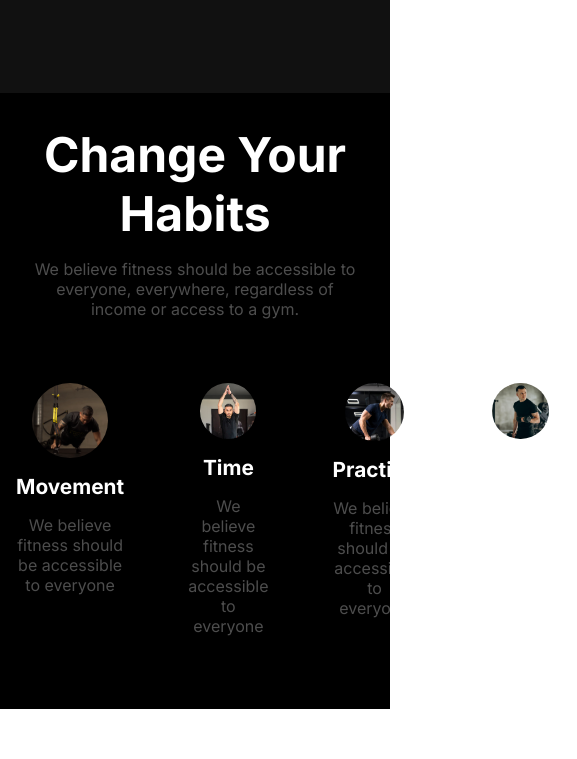
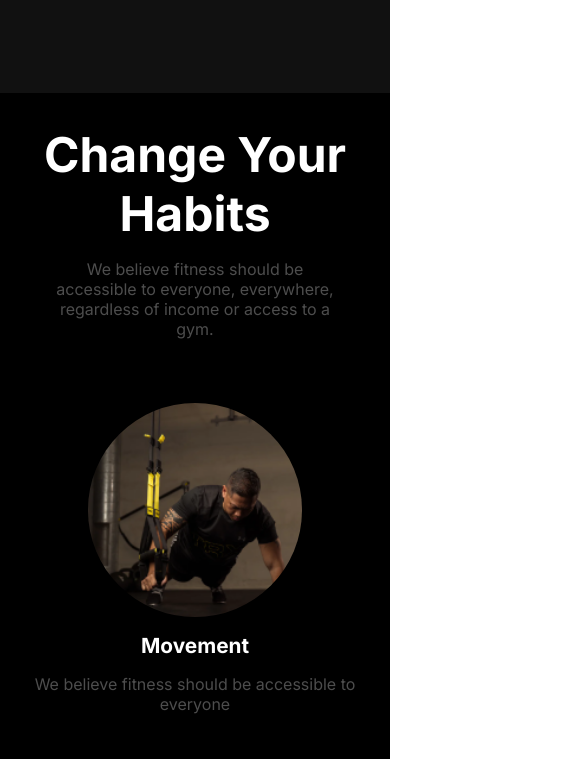
Before and after one commit to codermdshakil/mern-stack, a plain HTML site: page Milestone-2/Module-12-A2/index.html in a window 390 px wide. Shown: the part 1502-2261 px from the top of the page, 577 px wide, since content can reach past the window. Before the commit the page ends 2211 px from the top, so only its background shows below. Drawn offline with Linux system fonts and the light colour scheme.

Commit message:
Habits section added

```diff
--- a/Milestone-2/Module-12-A2/styles/style.css
+++ b/Milestone-2/Module-12-A2/styles/style.css
@@ -225,31 +225,31 @@ a {
   font-family: var(--primary-font);
 }
 
-.habits-container{
+.habits-container {
   display: grid;
   gap: 2rem;
   grid-template-columns: repeat(4, 1fr);
 }
 
-.habit{
+.habit {
   padding: 1rem;
-    text-align:center;
+  text-align: center;
 }
-.habit img{
+.habit img {
   width: 70%;
   display: block;
-    margin:0 auto;
+  margin: 0 auto;
   margin-bottom: 1rem;
   border-radius: 50%;
 }
 
-.habit h3{
+.habit h3 {
   font-size: 1.3rem;
   margin-bottom: 1rem;
   color: var(--primary-color);
   font-family: var(--primary-font);
 }
-.habit p{
+.habit p {
   color: var(--light-gray-color);
   font-family: var(--primary-font);
 }
@@ -287,9 +287,19 @@ a {
     left: 0px;
     bottom: 0px;
   }
+  .habits-titles{
+    padding: 0px 20px;
+  }
 
   .habits-titles p {
     padding: 0rem 2rem;
+  }
+
+  .habits-container {
+    grid-template-columns: repeat(1, 1fr);
+  }
+  .habit img {
+    width: 60%;
   }
 }
 
@@ -327,8 +337,11 @@ a {
     bottom: 0px;
   }
 
-  .habits-titles p{
+  .habits-titles p {
     padding: 0rem 20px;
   }
 
+  .habits-container {
+    grid-template-columns: repeat(2, 1fr);
   }
+}
```
Lines whose indentation alone changed are shown as unchanged.
